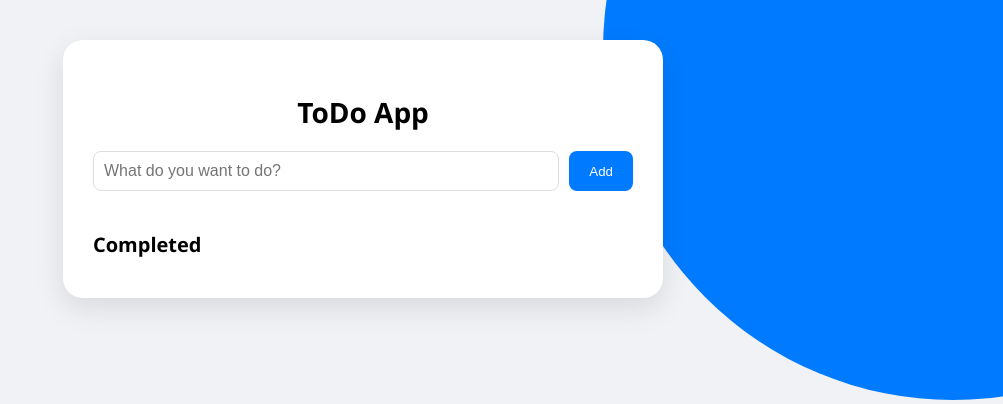
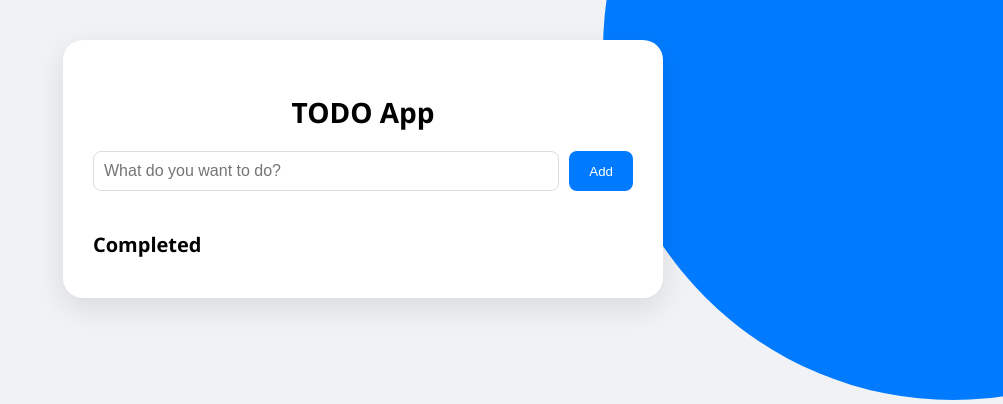
Before and after one commit to maudel28/todo, a Flask app: template app/templates/index.html in a window 1280 px wide; the page is wider, and only the part inside the window is pictured. Shown: the top 404 px of that part, without its empty margins (277-1280 px from the left). Run offline with Flask 3, Linux system fonts and the light colour scheme; the template is opened without the code that fills it, so the values that code supplies are empty; parts of the project's set-up code (start-up, migrations or seed data) failed here and were passed over.

Commit message:
Cambio de titulo en index.html

```diff
--- a/app/templates/index.html
+++ b/app/templates/index.html
@@ -8,7 +8,7 @@
 <div class="board">
   <div class="board__frame">
     <div class="board__content">
-      <h2 class="board__title">ToDo App</h2>
+      <h2 class="board__title">TODO App</h2>
 
       <form action="{{ url_for('add') }}" method="POST" class="board__form">
         <input type="text" name="task_name" placeholder="What do you want to do?" required>
```
